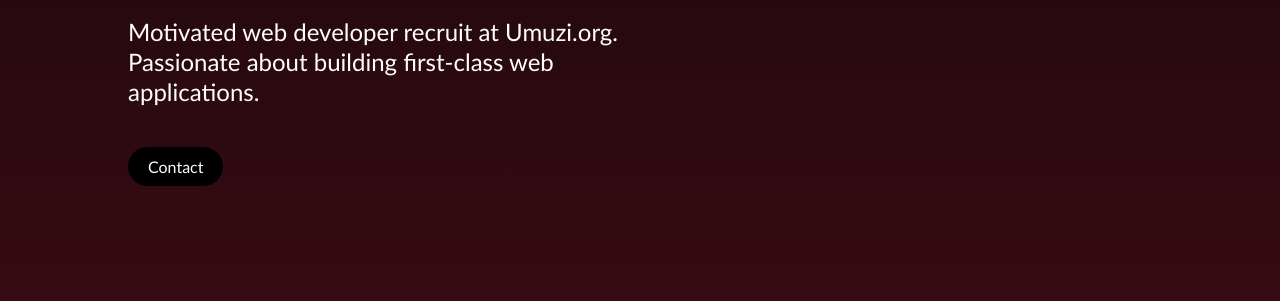
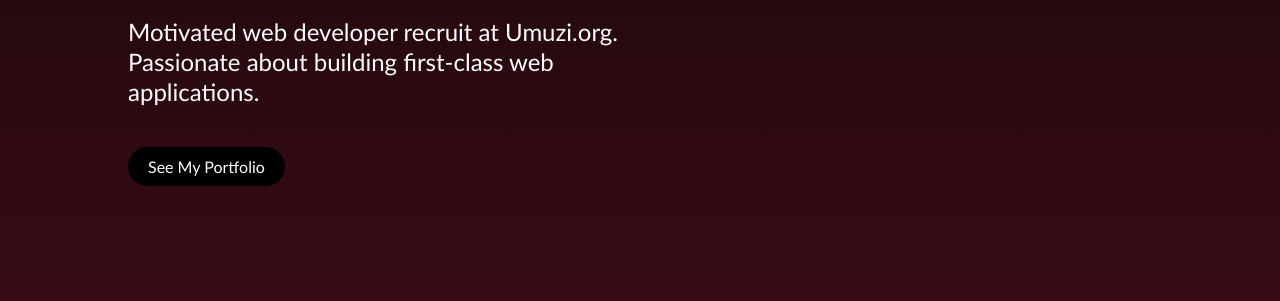
Before and after one commit to czwe-01/czwe-01.github.io, a website: page index.html in a window 1280 px wide. Shown: the part 499-800 px from the top of the page. Drawn offline with Linux system fonts and the light colour scheme.

Commit message:
Update index.html

```diff
--- a/index.html
+++ b/index.html
@@ -52,7 +52,7 @@
           Motivated web developer recruit at Umuzi.org. Passionate about
           building first-class web applications.
         </p>
-        <a href="#contact" class="btn">contact</a>
+        <a href="https://public-portfolio-2ac34.web.app/" class="btn">See my portfolio</a>
       </div>
       <img src="/public/images/home-pic.png" class="image" alt="" />
     </section>
```
